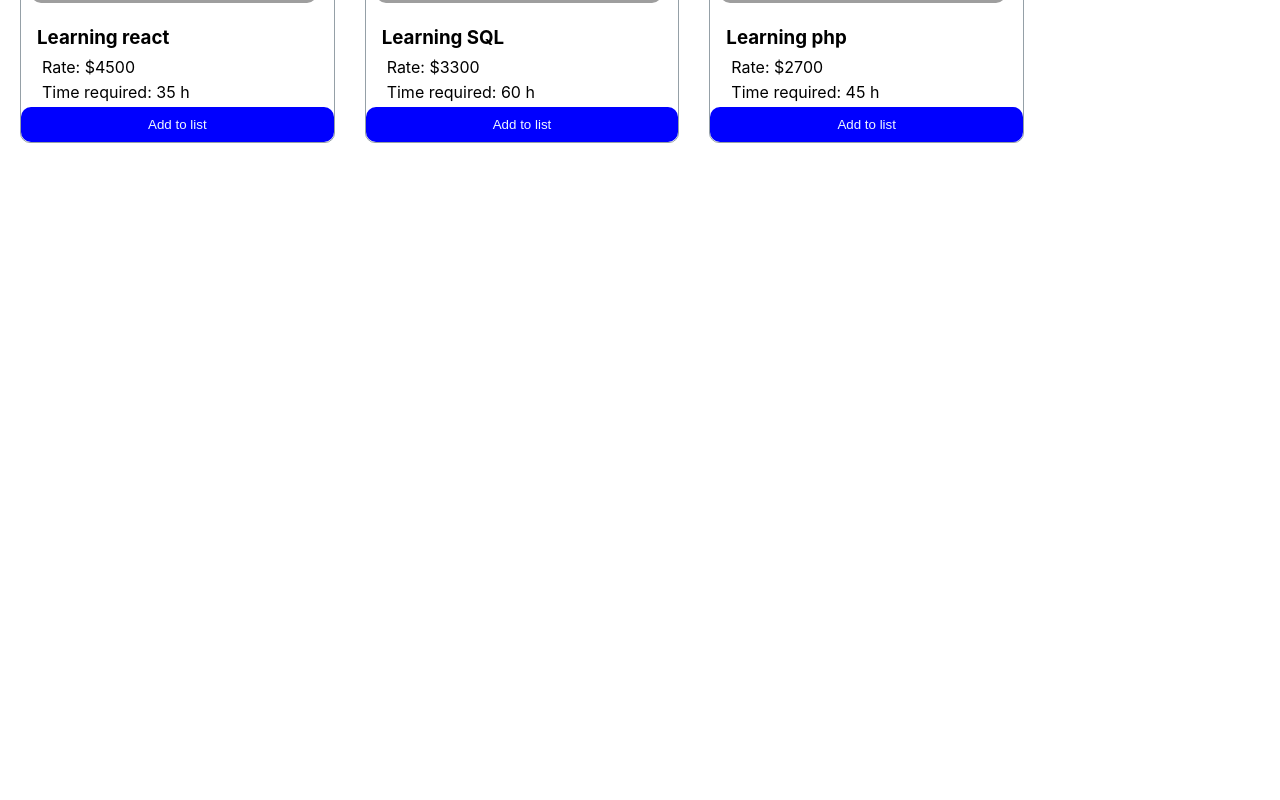
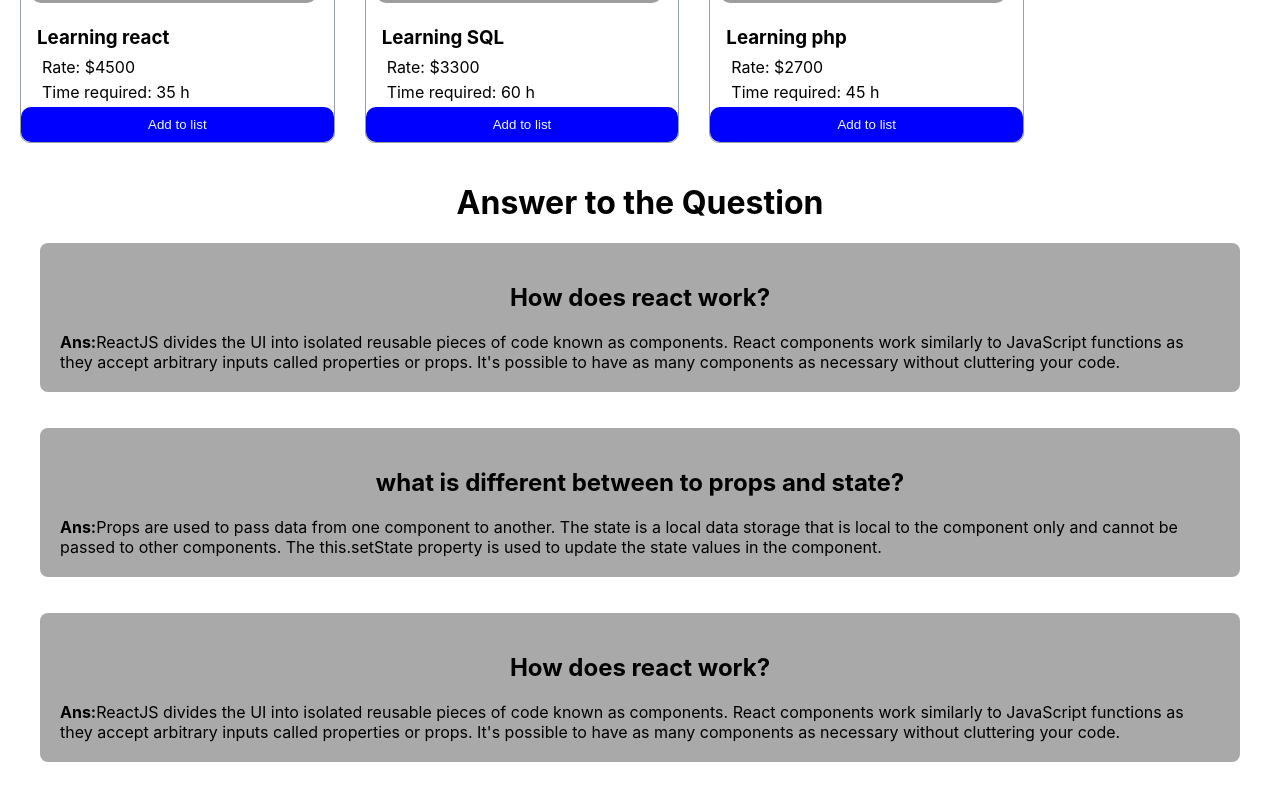
Before and after one commit to hossainahmad1/React-learning-club, a React (Create React App) app: page / in a window 1280 px wide. Shown: the part 1200-2000 px from the top of the page. Before the commit the page ends 1343 px from the top, so only its background shows below. Built offline with nearby package versions, Linux system fonts and the light colour scheme; grey boxes are pictures that could not be loaded.

Commit message:
added question

```diff
--- a/src/App.js
+++ b/src/App.js
@@ -1,5 +1,6 @@
 
 import './App.css';
+import Component from './component/Question/Component';
 import Work from './component/Work/Work';
 
 function App() {
@@ -10,6 +11,7 @@
         <h3>Select Your works</h3>
       </div>
       <Work></Work>
+      <Component></Component>
     </div>
   );
 }
--- /dev/null
+++ b/src/component/Question/Component.css
@@ -0,0 +1,22 @@
+.ans {
+    font-weight: 700;
+}
+
+.total-content {
+    margin: 40px;
+}
+
+.heading {
+    text-align: center;
+}
+
+.qus {
+    text-align: center;
+}
+
+.content {
+    background-color: darkgray;
+    padding: 20px;
+    margin-bottom: 36px;
+    border-radius: 8px;
+}
--- /dev/null
+++ b/src/component/Question/Component.js
@@ -0,0 +1,23 @@
+import React from 'react';
+import './Component.css'
+const Component = () => {
+    return (
+        <div className='total-content'>
+            <h1 className='heading'>Answer to the Question</h1>
+            <div className='content'>
+                <h2 className='qus'>How does react work?</h2>
+                <span className='ans'>Ans:</span>ReactJS divides the UI into isolated reusable pieces of code known as components. React components work similarly to JavaScript functions as they accept arbitrary inputs called properties or props. It's possible to have as many components as necessary without cluttering your code.
+            </div>
+            <div className='content'>
+                <h2 className='qus'>what is different between to props and state?</h2>
+                <span className='ans'>Ans:</span>Props are used to pass data from one component to another. The state is a local data storage that is local to the component only and cannot be passed to other components. The this.setState property is used to update the state values in the component.
+            </div>
+            <div className='content'>
+                <h2 className='qus'>How does react work?</h2>
+                <span className='ans'>Ans:</span>ReactJS divides the UI into isolated reusable pieces of code known as components. React components work similarly to JavaScript functions as they accept arbitrary inputs called properties or props. It's possible to have as many components as necessary without cluttering your code.
+            </div>
+        </div>
+    );
+};
+
+export default Component;
--- a/src/component/Work/Work.css
+++ b/src/component/Work/Work.css
@@ -1,7 +1,7 @@
 .work {
     display: grid;
     grid-template-columns: 4fr 1fr;
-    /* position: relative; */
+    position: relative;
 }
 
 .work-container {
```
